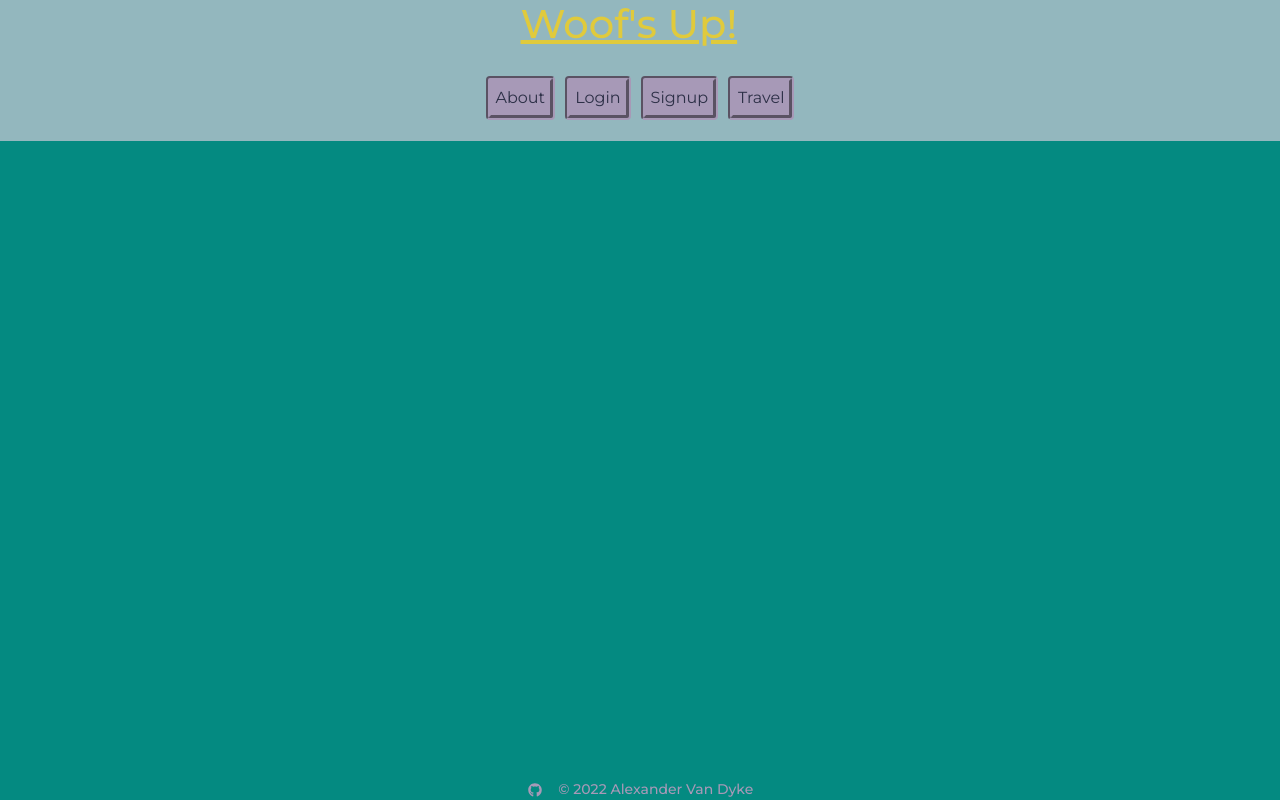
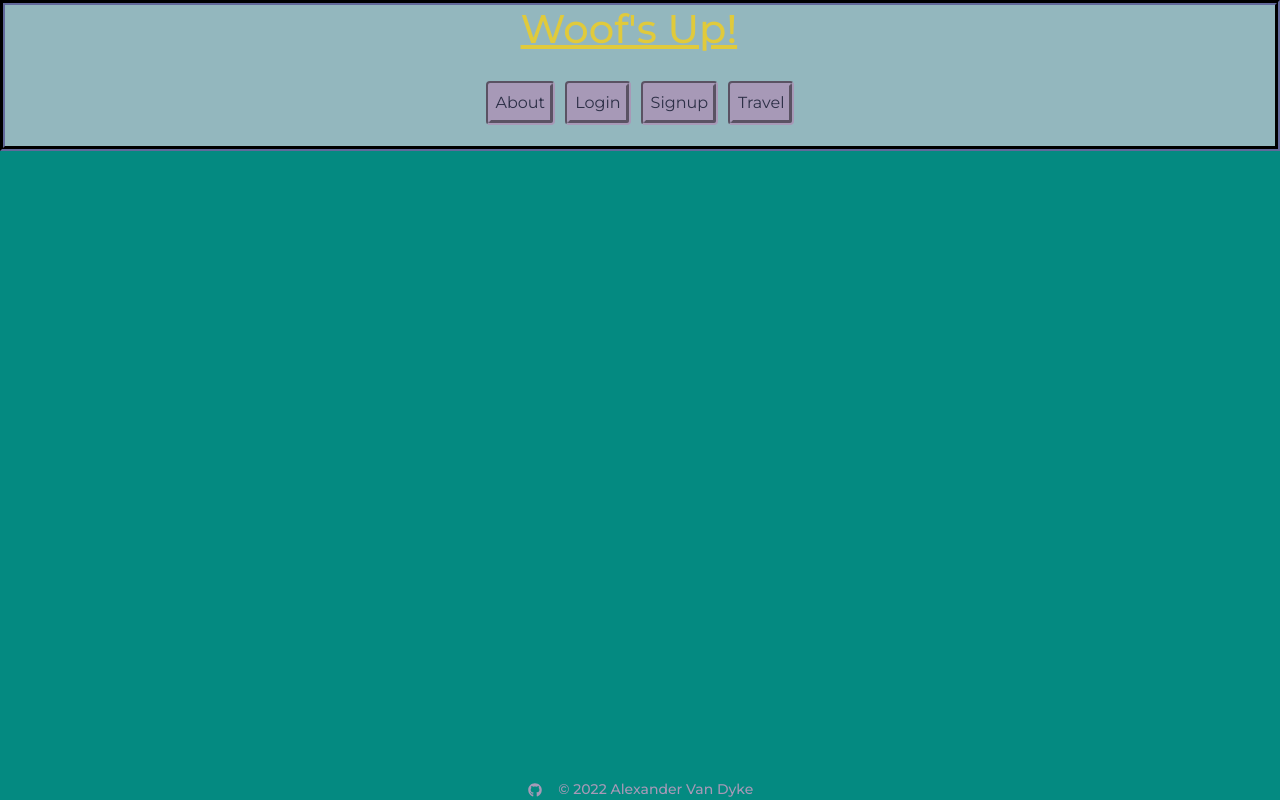
Before and after one commit to AlexandertheGreat491/Woofs_Up, a React (Create React App) app in the folder client/: page / in a window 1280 px wide. Built offline with nearby package versions, Linux system fonts and the light colour scheme.

Commit message:
added border to header

```diff
--- a/client/src/index.css
+++ b/client/src/index.css
@@ -59,6 +59,7 @@ h4 {
 
 header {
   background-color: var(--secondary);
+  border: 0.3125em groove var(--primary);
   display: flex;
   flex-wrap: wrap;
   justify-content: center;
```
